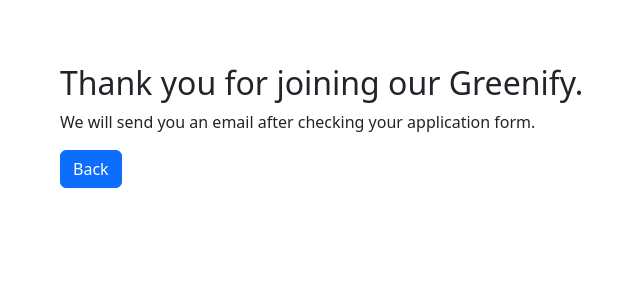
After one commit to maythanhsuaung0-0/Greenify, a Flask app: page /respond in a window 1280 px wide. The commit adds this page. Shown: the top 300 px of the page, without its empty margins (74-714 px from the left). Run offline with Flask 3, Linux system fonts and the light colour scheme.

Commit message:
finished application form for seller

```diff
--- a/__init__.py
+++ b/__init__.py
@@ -1,7 +1,7 @@
 from flask import Flask, render_template, request, redirect, url_for
 from Forms import CreateUserForm
 from applicationForm import ApplicationForm
-from application import ApplicationFormFormat
+from application import ApplicationFormFormat as AppFormFormat
 import shelve, User
 
 app = Flask(__name__, static_url_path='/static')
@@ -47,6 +47,10 @@ def create_user():
 def login():
     return render_template("login.html")
 
+@app.route('/respond')
+def respond():
+    return render_template('respondPage.html')
+
 @app.route("/register",methods = ['GET','POST'])
 def register():
     registration_form = ApplicationForm(request.form)
@@ -57,16 +61,19 @@ def register():
             application_form = db['Application']
         except:
             print("Error in retrieving application from application.db")
-        appForm = ApplicationFormFormat(registration_form.business_name.data, registration_form.seller_email.data, registration_form.business_desc.data, registration_form.support_document.data)
+        # create an instance appForm of class
+        appForm = AppFormFormat(registration_form.business_name.data, registration_form.seller_email.data, registration_form.business_desc.data, registration_form.support_document.data)
         print("appForm", appForm)
         application_form[appForm.get_application_id()] = appForm
         db['Application'] = application_form
-        #testing
+        # testing
         application_form = db['Application']
         appForm = application_form[appForm.get_application_id()]
-        print(appForm.get_business_name(), appForm.get_seller_email(), "was stored in application.db successfully with application_id ==", appForm.get_application_id())
+        print(appForm.get_name(), appForm.get_email(), "was stored in user.db successfully with user_id ==",
+              appForm.get_application_id())
+
         db.close()
-        return redirect(url_for('home'))
+        return redirect(url_for('respond'))
     return render_template('registration.html', form = registration_form)
 
 if __name__ == "__main__":
--- a/application.py
+++ b/application.py
@@ -1,8 +1,8 @@
 class ApplicationFormFormat:
     id = 1
     def __init__(self, name, email, desc, doc):
-        ApplicationFormFormat.__class__.id += 1
-        self.__id = ApplicationFormFormat.__class__.id
+        ApplicationFormFormat.id += 1
+        self.__id = ApplicationFormFormat.id
         self.__name = name
         self.__email = email
         self.__desc = desc
--- a/templates/registration.html
+++ b/templates/registration.html
@@ -5,7 +5,7 @@
 
 <div class="w-small m-auto">
     <h3 class="pb-3">Registration</h3>
-    <form class="grid-box">
+    <form class="grid-box" method="POST" action="">
         <div class="form-group">
             {{render_field(form.business_name, class="form-control mt-1")}}
           </div>
@@ -18,7 +18,7 @@
 
             <div class="form-group">
             {{render_field(form.support_document, class="form-control mt-1")}}
-          </form>
+            </div>
         <div class="pt-3">
             <button type="submit" class="btn btn-primary">Submit</button>
         </div>
--- /dev/null
+++ b/templates/respondPage.html
@@ -0,0 +1,13 @@
+{% extends 'base.html'%}
+
+{% block content %}
+    <div class="container p-5">
+        <div class="row">
+            <div class="col-md-12">
+                <h2>Thank you for joining our Greenify.</h2>
+               <p>We will send you an email after checking your application form.</p>
+               <a href="/"> <button class="btn btn-md btn-primary">Back</button></a>
+            </div>
+        </div>
+    </div>
+{% endblock %}
```
Also changed, not shown: 3 other files.
